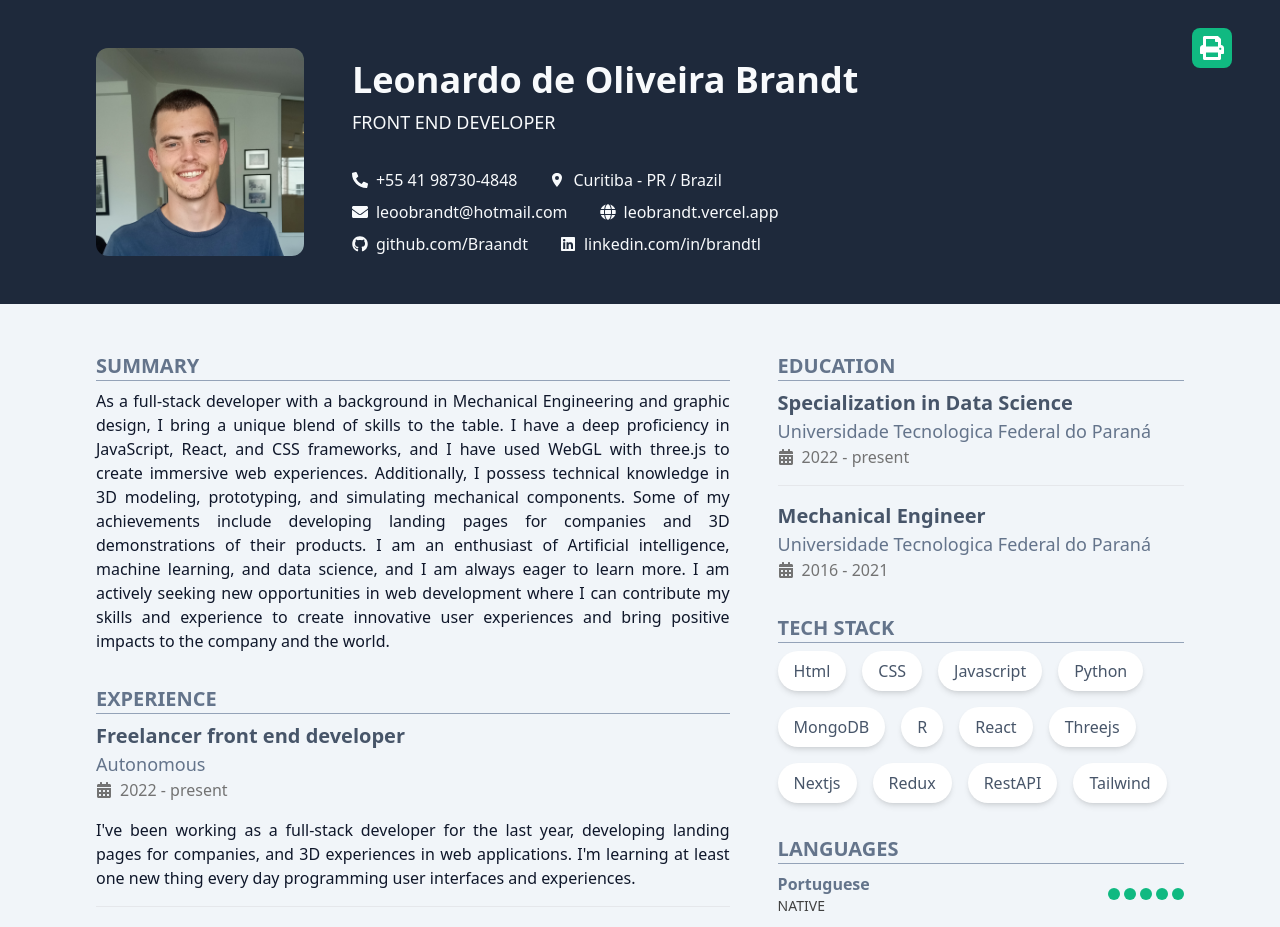
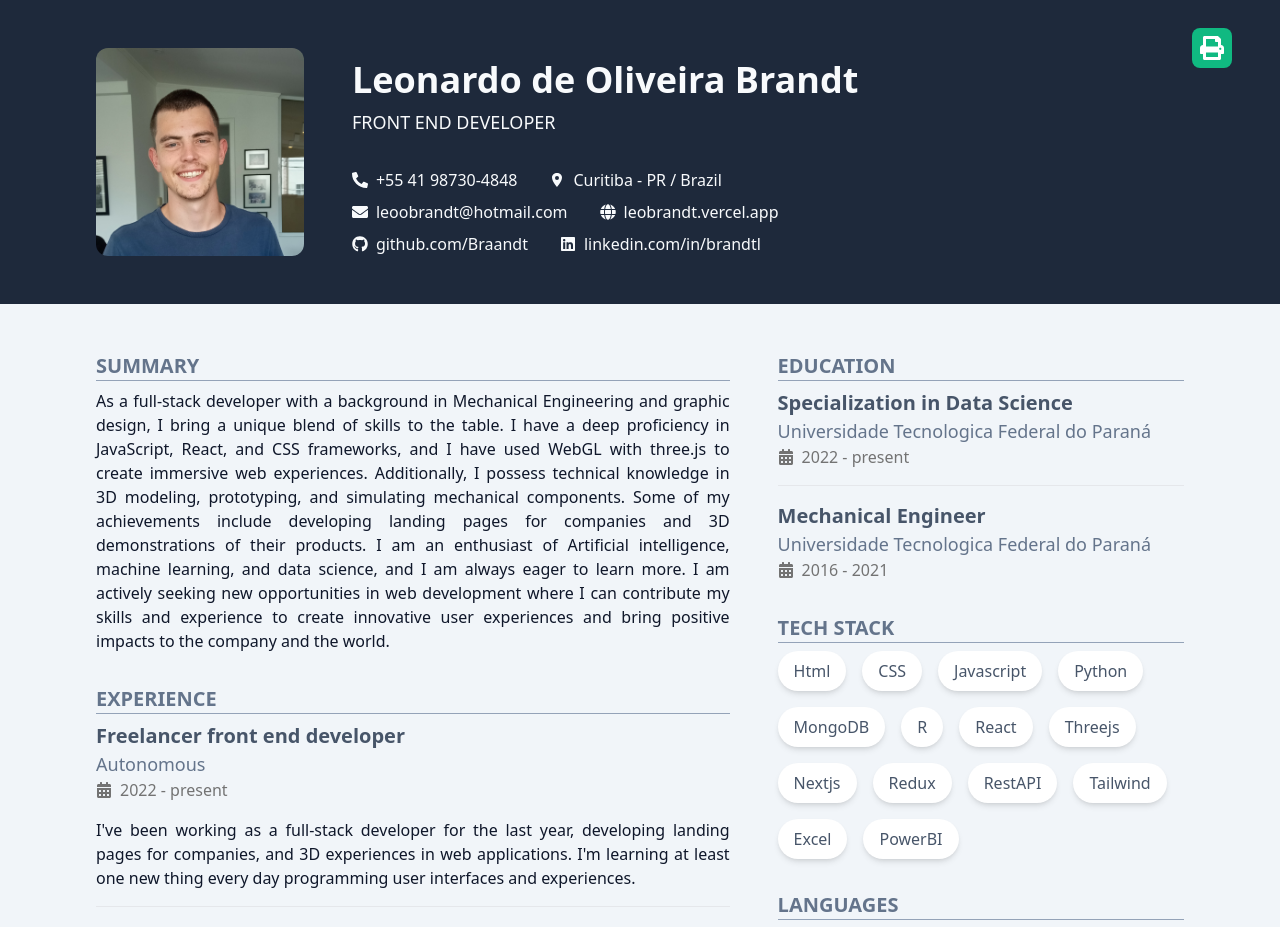
Before and after one commit to Braandt/resume, a React (Vite) app: page / in a window 1280 px wide. Shown: the top 927 px of the page. Built offline with nearby package versions, Linux system fonts and the light colour scheme.

Commit message:
office techs

```diff
--- a/src/components/Techs.jsx
+++ b/src/components/Techs.jsx
@@ -13,7 +13,10 @@ export default function Techs() {
         'Nextjs',
         'Redux',
         'RestAPI',
-        'Tailwind',]
+        'Tailwind',
+        'Excel',
+        'PowerBI'
+    ]
 
     return (
         <Block
```
